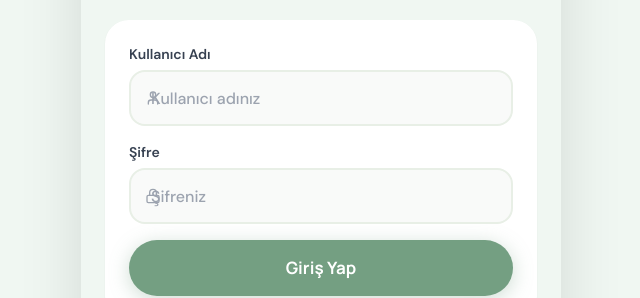
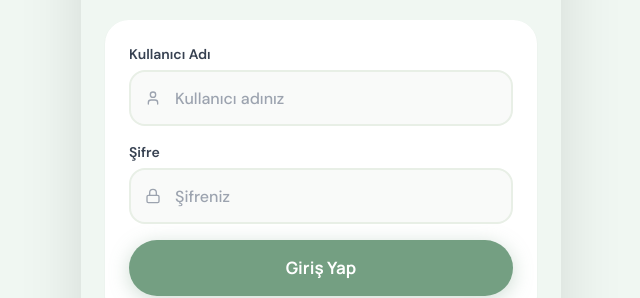
Before and after one commit to busseozgenoglu-cyber/diyetplan-frontend, a React (Create React App) app: page /admin/giris in a window 1280 px wide. Shown: the part 312-610 px from the top of the page, without its empty margins (319-959 px from the left). Built offline with nearby package versions, Linux system fonts and the light colour scheme; no server answers.

Commit message:
fix input padding

```diff
--- a/src/App.css
+++ b/src/App.css
@@ -185,3 +185,6 @@ h1, h2, h3, h4, h5, h6 {
   body { background: #F0F7F2; }
   .app-container { box-shadow: 0 0 60px rgba(0,0,0,0.12); }
 }
+
+/* Fix icon overlap */
+.survey-input.pl-11 { padding-left: 2.75rem !important; }
```
